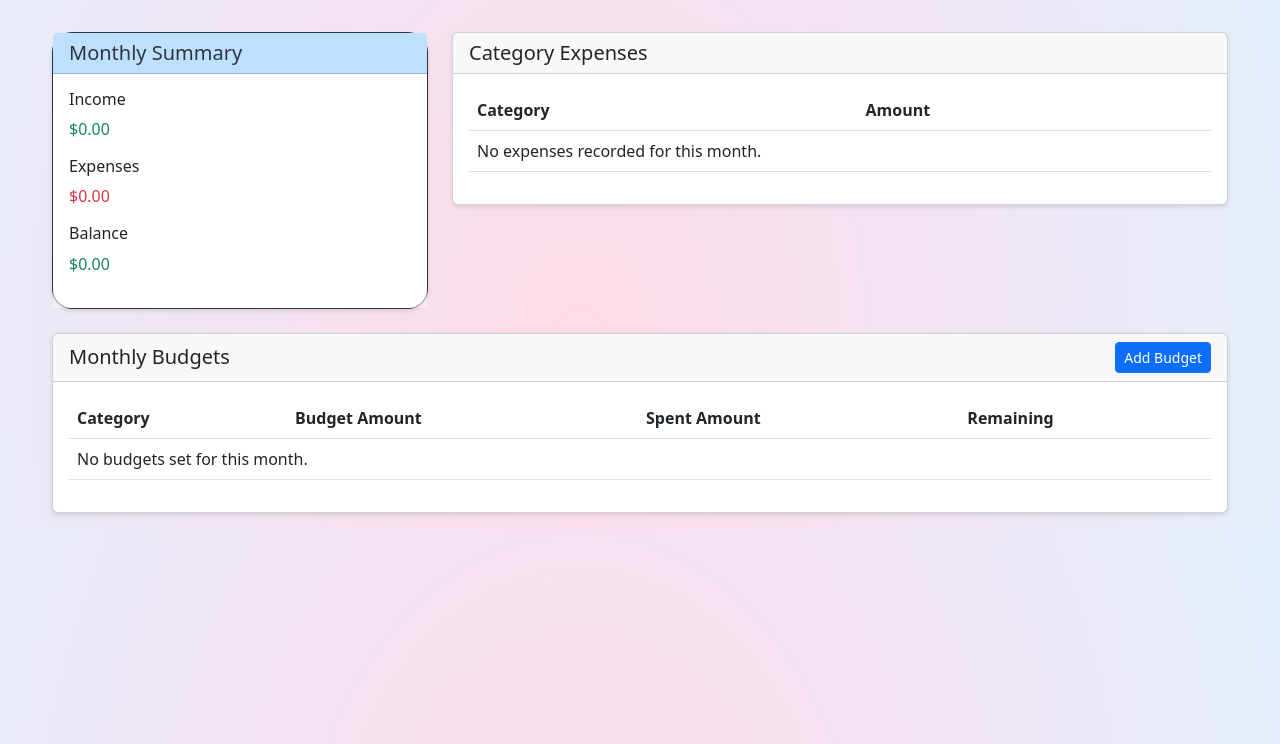
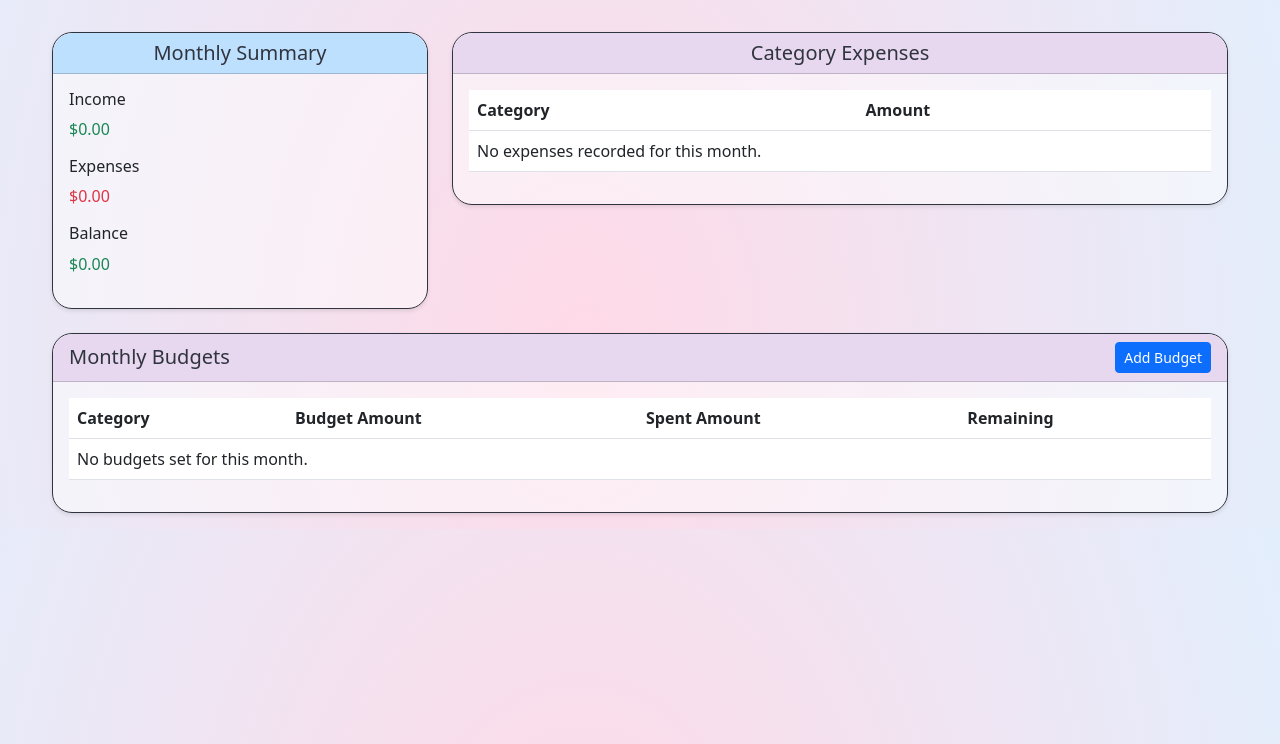
Before and after one commit to cleliamolanda/budget-tracker, a Django app: page / in a window 1280 px wide. Shown: the part 56-800 px from the top of the page. Run offline with Django 5.2, Linux system fonts and the light colour scheme; the visitor is signed in with stand-in values (Sample User, id 1); data that the repository does not hold is empty.

Commit message:
Created custom cards

```diff
--- a/budget/templates/budget/dashboard.html
+++ b/budget/templates/budget/dashboard.html
@@ -10,10 +10,10 @@
 <div class="row">
     <div class="col-md-4">
         <div class="card custom-card mb-4">
-            <div class="card-header card-header-skyblue">
+            <div class="card-header card-header-skyblue card-header-border">
                 <h5 class="card-title mb-0">Monthly Summary</h5>
             </div>
-            <div class="card-body" style="background: rgba(255, 255, 255, 0.4);">
+            <div class="card-body">
                 <div class="mb-3">
                     <h6>Income</h6>
                     <p class="text-success">${{ income|floatformat:2 }}</p>
@@ -33,8 +33,8 @@
     </div>
 
     <div class="col-md-8">
-        <div class="card mb-4">
-            <div class="card-header">
+        <div class="card custom-card mb-4">
+            <div class="card-header card-header-purple card-header-border">
                 <h5 class="card-title mb-0">Category Expenses</h5>
             </div>
             <div class="card-body">
@@ -67,8 +67,8 @@
 
 <div class="row">
     <div class="col-12">
-        <div class="card">
-            <div class="card-header d-flex justify-content-between align-items-center">
+        <div class="card custom-card">
+            <div class="card-header d-flex justify-content-between align-items-center card-header-purple card-header-border">
                 <h5 class="card-title mb-0">Monthly Budgets</h5>
                 <a href="{% url 'budget:budget-create' %}" class="btn btn-primary btn-sm">Add Budget</a>
             </div>
--- a/static/css/custom_cards.css
+++ b/static/css/custom_cards.css
@@ -1,8 +1,14 @@
 .custom-card {
     border-color: #30343F;
     border-radius: 20px;
-    margin-bottom: 1rem;
-    box-shadow: 0 2px 4px rgba(0, 0, 0, 0.1);
+    background: rgba(255, 255, 255, 0.5) !important;
+}
+
+.card-header-border {
+    border-top-left-radius: 20px !important;
+    border-top-right-radius: 20px !important;
+    border-bottom: 1 !important;
+    text-align: center;
 }
 
 .card-header-skyblue {
@@ -10,6 +16,11 @@
     color: #30343F;
 }
 
-.custom-card-body {
+.card-header-purple {
+    background-color: #E7D8F0;
+    color: #30343F;
+}
+
+/* .custom-card-body {
     background: rgba(255, 255, 255, 0.4) !important;
-}
+} */
```
